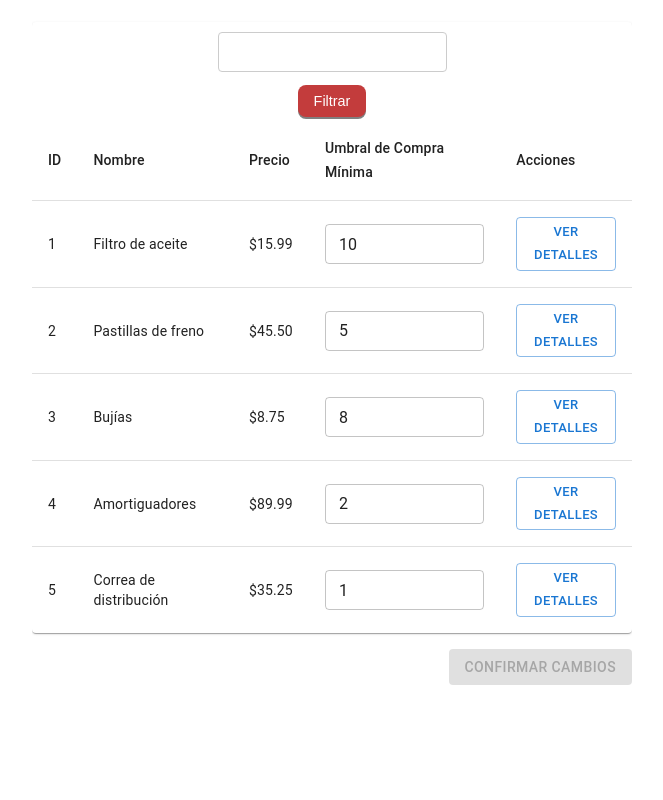
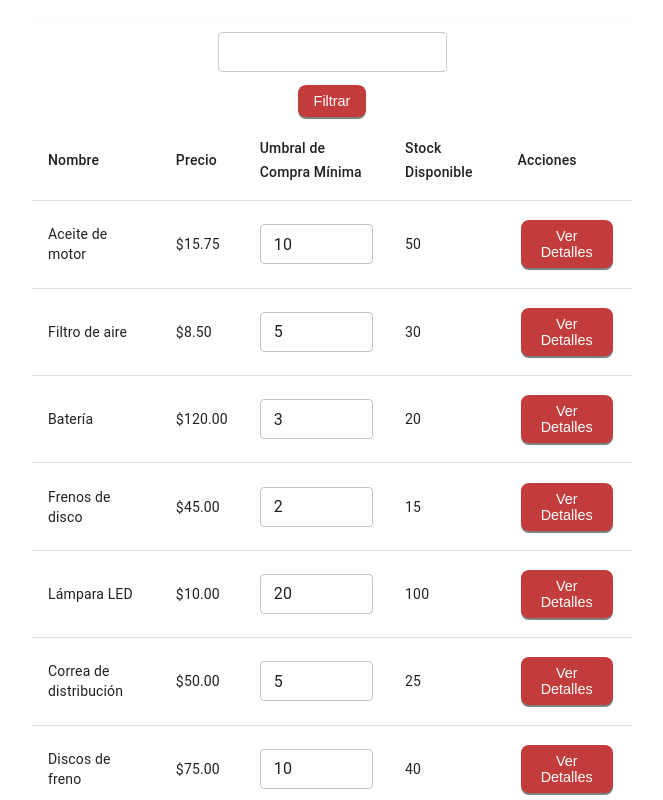
Before and after one commit to imdaviddev/tp-final-laboratorio-frontend, a React (Vite) app: page /administracion/repuestos in a window 1280 px wide. Shown: the part 320-1120 px from the top of the page, without its empty margins (308-971 px from the left). Before the commit the page ends 1005 px from the top, so only its background shows below. Built offline with nearby package versions, Linux system fonts and the light colour scheme; data requests are answered from the project's data file.

Commit message:
Update Repuestos View

```diff
--- a/src/api/models/respuestos.models.ts
+++ b/src/api/models/respuestos.models.ts
@@ -1,6 +1,6 @@
 export interface IRepuesto {
-    id: number;
-    id_catalogo: number;
+    id: number ;
+    id_catalogo:  | string;
     nombre: string;
     stock: number;
     stock_minimo: number;
--- a/src/pages/Administracion/AdministracionRepuestos.tsx
+++ b/src/pages/Administracion/AdministracionRepuestos.tsx
@@ -1,4 +1,4 @@
-import React, { useState } from 'react';
+import React, { useEffect, useState } from 'react';
 import {
   Table,
   TableBody,
@@ -12,89 +12,35 @@ import {
   Typography,
   Box,
   Dialog,
-  DialogTitle,
-  DialogContent,
   DialogActions,
 } from '@mui/material';
 import { Container, ContainerPadre, InputForm, MensajeBienvenida } from '../ComponentsUI';
-import { Boton } from '../ComponentsUI/Botones';
+import { Boton, SubmitButton } from '../ComponentsUI/Botones';
+import RepuestoDetails from './components/repuestoDetails';
+import useRepuestoStore from '../../store/repuestosContext';
+import { IRepuesto } from '../../api/models/respuestos.models';
 
 
-interface Repuesto {
-  id: string;
-  nombre: string;
-  umbralCompraMinima: number;
-  precio: number;
-  id_catalogo: string;
-  stock: number;
-  stock_minimo: number;
-  descripcion: string;
-}
-
-const repuestosIniciales: Repuesto[] = [
-  {
-    id: '1',
-    nombre: 'Filtro de aceite',
-    umbralCompraMinima: 10,
-    precio: 15.99,
-    id_catalogo: 'CAT001',
-    stock: 50,
-    stock_minimo: 10,
-    descripcion: 'Filtro de aceite de alta calidad para motores de automóviles.'
-  },
-  {
-    id: '2',
-    nombre: 'Pastillas de freno',
-    umbralCompraMinima: 5,
-    precio: 45.50,
-    id_catalogo: 'CAT002',
-    stock: 30,
-    stock_minimo: 8,
-    descripcion: 'Pastillas de freno de cerámica para un frenado suave y eficiente.'
-  },
-  {
-    id: '3',
-    nombre: 'Bujías',
-    umbralCompraMinima: 8,
-    precio: 8.75,
-    id_catalogo: 'CAT001',
-    stock: 100,
-    stock_minimo: 20,
-    descripcion: 'Bujías de encendido para motores de gasolina.'
-  },
-  {
-    id: '4',
-    nombre: 'Amortiguadores',
-    umbralCompraMinima: 2,
-    precio: 89.99,
-    id_catalogo: 'CAT003',
-    stock: 15,
-    stock_minimo: 4,
-    descripcion: 'Amortiguadores de gas para una conducción suave y estable.'
-  },
-  {
-    id: '5',
-    nombre: 'Correa de distribución',
-    umbralCompraMinima: 1,
-    precio: 35.25,
-    id_catalogo: 'CAT002',
-    stock: 25,
-    stock_minimo: 5,
-    descripcion: 'Correa de distribución resistente para motores de 4 cilindros.'
-  },
-];
-
 export default function administracionRepuestos() {
-  const [repuestos, setRepuestos] = useState<Repuesto[]>(repuestosIniciales); // Lista original
-  const [repuestosFiltrados, setRepuestosFiltrados] = useState<Repuesto[]>(repuestosIniciales); // Lista filtrada
+  const { repuestos, obtenerRepuestos, hasFetched } = useRepuestoStore();
+  const [repuestosFiltrados, setRepuestosFiltrados] = useState<IRepuesto[]>(repuestos); // Lista filtrada
   const [cambios, setCambios] = useState<Set<string>>(new Set());
   const [detallesAbiertos, setDetallesAbiertos] = useState(false);
-  const [repuestoSeleccionado, setRepuestoSeleccionado] = useState<Repuesto | null>(null);
+  const [repuestoSeleccionado, setRepuestoSeleccionado] = useState<IRepuesto | null>(null);
   const [inputFiltro, setInputFiltro] = useState("");
+
+  useEffect(() => {
+    if (!hasFetched) {
+      obtenerRepuestos();
+    }
+  }, [obtenerRepuestos, hasFetched]);
+
+  useEffect(() => {
+    setRepuestosFiltrados(repuestos);
+  }, [repuestos]);
 
   const filterInputChange = (input: string) => {
     if (input.trim() === "") {
-      // Si el input esta vacio devuelve todos los repuestos
       setRepuestosFiltrados(repuestos);
     } else {
       setRepuestosFiltrados(
@@ -106,27 +52,31 @@ export default function administracionRepuestos() {
   };
 
   const handleInputChange = (e: React.ChangeEvent<HTMLInputElement>) => {
-    setInputFiltro(e.target.value); // Guarda el valor del input en el estado
+    setInputFiltro(e.target.value);
   };
 
   const handleButtonClick = () => {
     filterInputChange(inputFiltro);
   };
 
-  const handleUmbralChange = (id: string, nuevoUmbral: number) => {
-    setRepuestos(repuestos.map(repuesto =>
-      repuesto.id === id ? { ...repuesto, umbralCompraMinima: nuevoUmbral } : repuesto
-    ));
-    setCambios(new Set(cambios.add(id)));
+  const handleUmbralChange = (idRepuesto: string, nuevoUmbral: number) => {
+    // Actualiza los repuestos filtrados
+    const filtradosActualizados = repuestosFiltrados.map(repuesto =>
+      String(repuesto.id) === idRepuesto
+        ? { ...repuesto, stock_minimo: nuevoUmbral }
+        : repuesto
+    );
+
+    setRepuestosFiltrados(filtradosActualizados);
+
+    // Crea un nuevo Set para registrar los cambios y forzar un re-render
+    const nuevosCambios = new Set(cambios);
+    nuevosCambios.add(idRepuesto);
+    setCambios(nuevosCambios); // Actualiza el estado con una nueva referencia al Set
   };
 
-  const handleConfirmar = () => {
-    console.log('Cambios confirmados:', repuestos.filter(r => cambios.has(r.id)));
-    // Aquí puedes enviar los cambios a tu backend o realizar otras acciones necesarias
-    setCambios(new Set()); // Resetear los cambios después de confirmar
-  };
 
-  const handleVerDetalles = (repuesto: Repuesto) => {
+  const handleVerDetalles = (repuesto: IRepuesto) => {
     setRepuestoSeleccionado(repuesto);
     setDetallesAbiertos(true);
   };
@@ -134,6 +84,13 @@ export default function administracionRepuestos() {
   const handleCerrarDetalles = () => {
     setDetallesAbiertos(false);
     setRepuestoSeleccionado(null);
+  };
+
+  const handleConfirmar = () => {
+    console.log('Cambios confirmados:', repuestosFiltrados.filter(r => cambios.has(String(r.id))));
+    // enviar los cambios al backend
+    // actualizarRepuestos(repuestosFiltrados); <-- persistir cambio
+    setCambios(new Set()); // Resetear los cambios despues de confirmar
   };
 
   return (
@@ -152,76 +109,48 @@ export default function administracionRepuestos() {
           <Table>
             <TableHead>
               <TableRow>
-                <TableCell>ID</TableCell>
                 <TableCell>Nombre</TableCell>
                 <TableCell>Precio</TableCell>
                 <TableCell>Umbral de Compra Mínima</TableCell>
+                <TableCell>Stock Disponible</TableCell>
                 <TableCell>Acciones</TableCell>
               </TableRow>
             </TableHead>
             <TableBody>
               {repuestosFiltrados.map((repuesto) => (
-                <TableRow
-                  key={repuesto.id}
-                  sx={{
-                    '&:last-child td, &:last-child th': { border: 0 },
-                    backgroundColor: cambios.has(repuesto.id) ? 'rgba(76, 175, 80, 0.1)' : 'inherit'
-                  }}
-                >
-                  <TableCell component="th" scope="row">
-                    {repuesto.id}
-                  </TableCell>
+                <TableRow key={repuesto.id}>
                   <TableCell>{repuesto.nombre}</TableCell>
-                  <TableCell>${repuesto.precio.toFixed(2)}</TableCell>
+                  <TableCell>${repuesto.costo.toFixed(2)}</TableCell>
                   <TableCell>
                     <TextField
                       type="number"
-                      value={repuesto.umbralCompraMinima}
-                      onChange={(e) => handleUmbralChange(repuesto.id, parseInt(e.target.value, 10))}
+                      value={repuesto.stock_minimo}  // Reflejar el valor correcto
+                      onChange={(e) => handleUmbralChange(String(repuesto.id), parseInt(e.target.value, 10))}
                       inputProps={{ min: 0 }}
-                      variant="outlined"
                       size="small"
                     />
                   </TableCell>
+                  <TableCell>{repuesto.stock}</TableCell>
                   <TableCell>
-                    <Button
-                      variant="outlined"
-                      size="small"
-                      onClick={() => handleVerDetalles(repuesto)}
-                    >
-                      Ver Detalles
-                    </Button>
+                    <Boton onClick={() => handleVerDetalles(repuesto)}>Ver Detalles</Boton>
                   </TableCell>
                 </TableRow>
               ))}
             </TableBody>
           </Table>
         </TableContainer>
-        <Box sx={{ mt: 2, display: 'flex', justifyContent: 'flex-end' }}>
-          <Button
-            variant="contained"
-            color="primary"
-            onClick={handleConfirmar}
-            disabled={cambios.size === 0}
-          >
-            Confirmar Cambios
-          </Button>
-        </Box>
+        <SubmitButton onClick={handleConfirmar} disabled={cambios.size === 0}>Confirmar Cambios</SubmitButton>
 
         <Dialog open={detallesAbiertos} onClose={handleCerrarDetalles}>
-          <DialogTitle>Detalles del Repuesto</DialogTitle>
-          <DialogContent>
-            {repuestoSeleccionado && (
-              <Box>
-                <Typography><strong>ID Repuesto:</strong> {repuestoSeleccionado.id}</Typography>
-                <Typography><strong>ID Catálogo:</strong> {repuestoSeleccionado.id_catalogo}</Typography>
-                <Typography><strong>Nombre:</strong> {repuestoSeleccionado.nombre}</Typography>
-                <Typography><strong>Stock:</strong> {repuestoSeleccionado.stock}</Typography>
-                <Typography><strong>Stock Mínimo:</strong> {repuestoSeleccionado.stock_minimo}</Typography>
-                <Typography><strong>Descripción:</strong> {repuestoSeleccionado.descripcion}</Typography>
-              </Box>
-            )}
-          </DialogContent>
+          {repuestoSeleccionado && (
+            <RepuestoDetails
+              id_catalogo={repuestoSeleccionado.id_catalogo}
+              nombre={repuestoSeleccionado.nombre}
+              stock={repuestoSeleccionado.stock}
+              stock_minimo={repuestoSeleccionado.stock_minimo}
+              descripcion={repuestoSeleccionado.descripcion}
+            />
+          )}
           <DialogActions>
             <Button onClick={handleCerrarDetalles}>Cerrar</Button>
           </DialogActions>
--- /dev/null
+++ b/src/pages/Administracion/components/RepuestoDetails.tsx
@@ -0,0 +1,17 @@
+import { Box, Button, DialogActions, DialogContent, DialogTitle, Typography } from "@mui/material";
+
+export default function RepuestoDetails(props) {
+
+    return <>
+        <DialogTitle>Detalles del Repuesto</DialogTitle>
+        <DialogContent>
+            <Box>
+                <Typography>ID Catálogo: {props.id_catalogo}</Typography>
+                <Typography>Nombre: {props.nombre}</Typography>
+                <Typography>Stock: {props.stock}</Typography>
+                <Typography>Stock Mínimo:{props.stock_minimo}</Typography>
+                <Typography>Descripción:{props.descripcion}</Typography>
+            </Box>
+        </DialogContent>
+    </>;
+}
--- a/src/store/repuestosContext.tsx
+++ b/src/store/repuestosContext.tsx
@@ -22,6 +22,7 @@ const useRepuestoStore = create<repuestosTore>((set, get) => ({
             console.error('Failed to fetch repuestos:', error);
         }
     },
+
     actualizarRepuesto: async (updatedRepuesto: IRepuestoUpdate) => {
         try {
             const updatedRepuestoFromServer = await updateRepuesto(updatedRepuesto);
```
